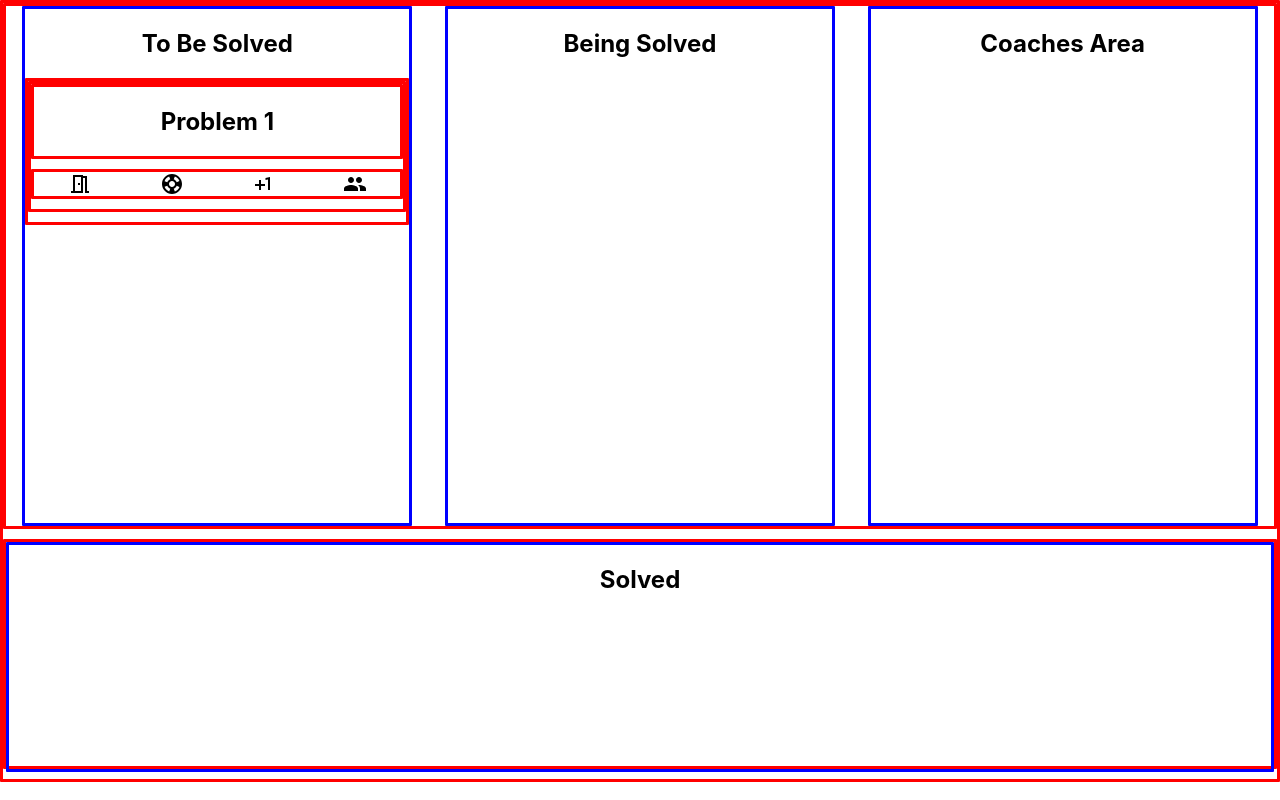
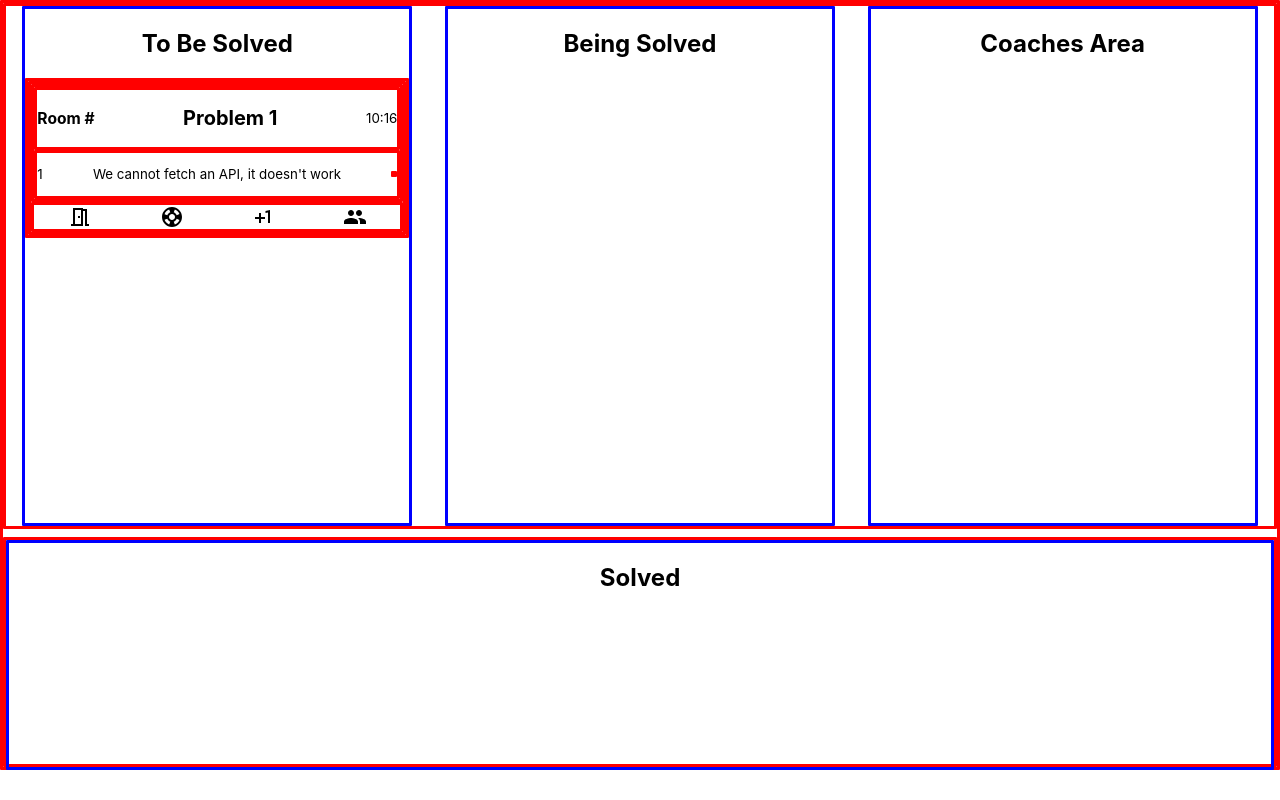
Before and after one commit to SchoolOfCode/national-project-week-victoria-diego-wahida-jack, a React (Create React App) app in the folder back-end/front-end/: page / in a window 1280 px wide. Built offline with nearby package versions, Linux system fonts and the light colour scheme; no server answers.

Commit message:
problem row to be solved completed

```diff
--- a/back-end/front-end/src/Components/App/App.css
+++ b/back-end/front-end/src/Components/App/App.css
@@ -10,7 +10,6 @@
   border-color: red;
   border-style: solid;
   border-radius: 1px;
-  margin-bottom: 10px;
 }
 
 .App section {
--- a/back-end/front-end/src/Components/MainPage/index.js
+++ b/back-end/front-end/src/Components/MainPage/index.js
@@ -9,24 +9,43 @@ export const unsolvedProblems = [
   {
     roomNumber: 1,
     title: "Problem 1",
-    text: "Problem description text",
+    text: "We cannot fetch an API, it doesn't work",
+    dateandtime: "Wed Jan 19 2022 10:16:42 GMT+0000 (Greenwich Mean Time)",
+    time:"10:16"
+
   },
   {
     roomNumber: 2,
     title: "Problem 2",
-    text: "Problem description text",
+    text: "We cannot fetch an API, it doesn't work",
+    dateandtime: "Thurs Jan 20 2022 10:17:42 GMT+0000 (Greenwich Mean Time)",
+    time:"10:17"
+
   },
   {
     roomNumber: 3,
     title: "Problem 3",
-    text: "Problem description text",
+    text: "We cannot fetch an API, it doesn't work",
+    dateandtime: "Fri Jan 21 2022 10:18:42 GMT+0000 (Greenwich Mean Time)",
+    time:"10:18"
   },
 ];
 
 const API_URL = process.env.REACT_APP_API_URL;
 
+
+
 function MainPage() {
   const [problems, setProblems] = useState([...unsolvedProblems]);
+
+  async function newProblems(){
+let today = new Date()
+let time = today.getHours()+":" + today.getMinutes()
+console.log(time)
+console.log(today)
+  }
+
+  newProblems()
 
   async function getProblems() {
     //Fetch problems from Heroku backend
--- a/back-end/front-end/src/Components/MainPage/styles.css
+++ b/back-end/front-end/src/Components/MainPage/styles.css
@@ -2,6 +2,7 @@
   display: flex;
   justify-content: space-around;
   height: 65vh;
+  margin-bottom: 1vh;
 }
 
 .top-section section {
--- a/back-end/front-end/src/Components/ProblemDetails/index.js
+++ b/back-end/front-end/src/Components/ProblemDetails/index.js
@@ -1,9 +1,19 @@
 import React from 'react'
+import "./styles.css"
 
 function ProblemDetails({problems}) {
     return (
-        <div>
+       <div>
+       <div className="problem-header">
+           <h3>Room # </h3>
         <h2>{problems[0].title}</h2>
+        <p>{problems[0].time}</p>
+        </div>
+        <div className="problem-room-number">
+        <header>{problems[0].roomNumber}</header>
+        <p>{problems[0].text}</p>
+        <div></div>
+        </div>
         </div>
     )
 }
--- /dev/null
+++ b/back-end/front-end/src/Components/ProblemDetails/styles.css
@@ -0,0 +1,20 @@
+.problem-header{
+    display: flex;
+    justify-content: space-between;
+    font-size: 10pt;
+    align-items: center;
+    align-content: flex-start;
+    margin-bottom: 0;
+}
+
+.problem-header div{
+    margin-bottom: 0;
+}
+
+.problem-room-number{
+    display: flex;
+    justify-content: space-between;
+    font-size: 10pt;
+    align-items: center;
+    align-content: flex-start;
+}
```
